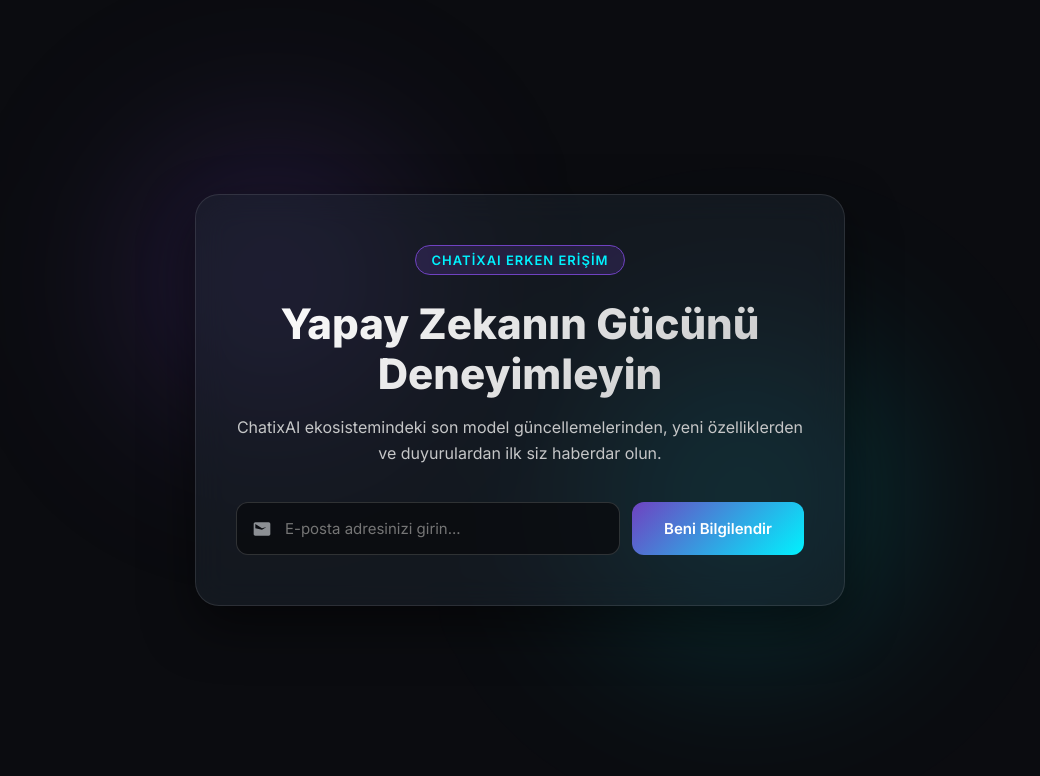
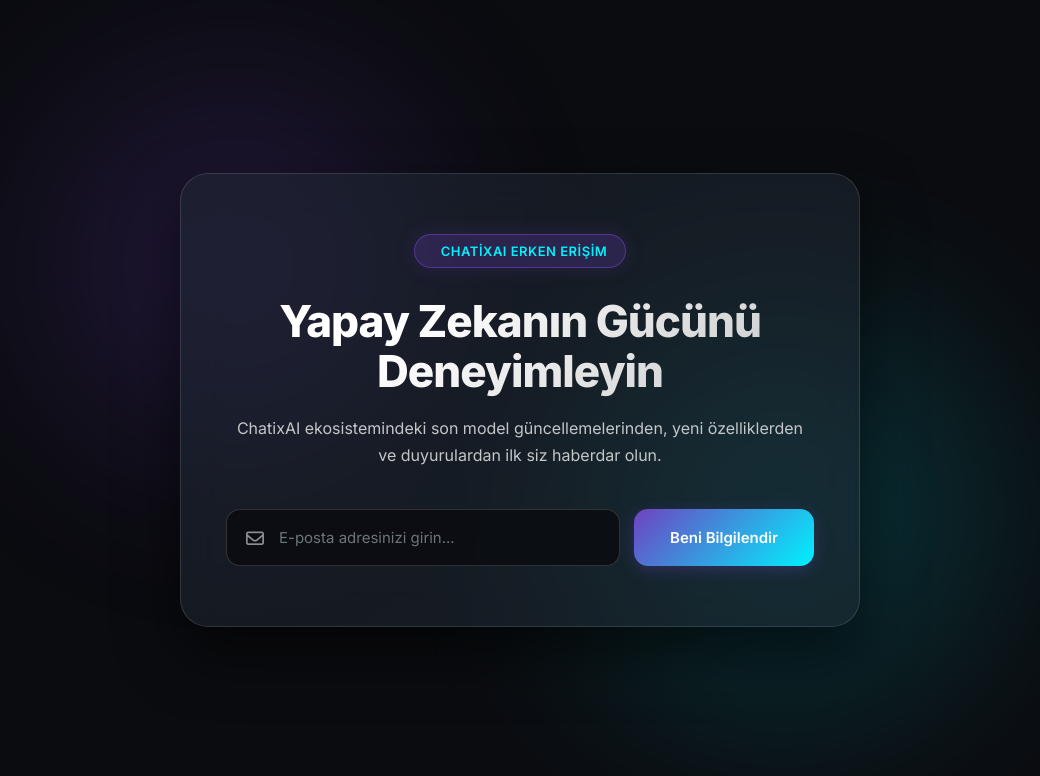
Before and after one commit to lowaiofficial-blip/ChatixAIMail, a website: page index.html in a window 1280 px wide. Shown: the whole page, without its empty margins (120-1160 px from the left). Drawn offline with Linux system fonts and the light colour scheme.

Commit message:
Update index.html

```diff
--- a/index.html
+++ b/index.html
@@ -4,7 +4,9 @@
   <meta charset="UTF-8">
   <meta name="viewport" content="width=device-width, initial-scale=1.0">
   <title>ChatixAI - Geleceğin Yapay Zeka Platformu</title>
-  <link href="https://fonts.googleapis.com/css2?family=Inter:wght@300;400;600;800&display=swap" rel="stylesheet">
+  <link href="https://fonts.googleapis.com/css2?family=Inter:wght@300;400;500;600;800&display=swap" rel="stylesheet">
+  <!-- FontAwesome CDN -->
+  <link rel="stylesheet" href="https://cdnjs.cloudflare.com/ajax/libs/font-awesome/6.4.0/css/all.min.css">
   <style>
     * {
       box-sizing: border-box;
@@ -26,157 +28,182 @@
 
     .glow-1 {
       position: absolute;
-      width: 400px;
-      height: 400px;
-      background: radial-gradient(circle, rgba(111,66,193,0.35) 0%, rgba(0,0,0,0) 70%);
-      top: 10%;
-      left: 15%;
-      filter: blur(80px);
+      width: 450px;
+      height: 450px;
+      background: radial-gradient(circle, rgba(111,66,193,0.4) 0%, rgba(0,0,0,0) 70%);
+      top: 5%;
+      left: 10%;
+      filter: blur(90px);
       z-index: 1;
+      animation: pulseGlow 8s infinite alternate;
     }
 
     .glow-2 {
       position: absolute;
-      width: 450px;
-      height: 450px;
-      background: radial-gradient(circle, rgba(0,242,254,0.25) 0%, rgba(0,0,0,0) 70%);
-      bottom: 10%;
-      right: 15%;
-      filter: blur(80px);
+      width: 500px;
+      height: 500px;
+      background: radial-gradient(circle, rgba(0,242,254,0.3) 0%, rgba(0,0,0,0) 70%);
+      bottom: 5%;
+      right: 10%;
+      filter: blur(90px);
       z-index: 1;
+      animation: pulseGlow 10s infinite alternate-reverse;
+    }
+
+    @keyframes pulseGlow {
+      0% { transform: scale(1); opacity: 0.8; }
+      100% { transform: scale(1.15); opacity: 1; }
     }
 
     .container {
       position: relative;
       z-index: 2;
-      max-width: 650px;
+      max-width: 680px;
       width: 90%;
-      padding: 50px 40px;
-      background: rgba(31, 40, 51, 0.45);
-      border: 1px solid rgba(255, 255, 255, 0.1);
-      backdrop-filter: blur(16px);
-      border-radius: 24px;
-      box-shadow: 0 20px 50px rgba(0, 0, 0, 0.5);
+      padding: 60px 45px;
+      background: rgba(31, 40, 51, 0.55);
+      border: 1px solid rgba(255, 255, 255, 0.12);
+      backdrop-filter: blur(20px);
+      border-radius: 28px;
+      box-shadow: 0 25px 60px rgba(0, 0, 0, 0.6);
       text-align: center;
     }
 
     .badge {
-      display: inline-block;
-      padding: 6px 16px;
-      background: rgba(111, 66, 193, 0.2);
-      border: 1px solid #6f42c1;
+      display: inline-flex;
+      align-items: center;
+      gap: 8px;
+      padding: 8px 18px;
+      background: rgba(111, 66, 193, 0.25);
+      border: 1px solid rgba(111, 66, 193, 0.6);
       color: #00f2fe;
       border-radius: 50px;
       font-size: 13px;
       font-weight: 600;
-      letter-spacing: 1px;
-      margin-bottom: 24px;
+      letter-spacing: 0.5px;
+      margin-bottom: 28px;
       text-transform: uppercase;
+      box-shadow: 0 0 20px rgba(111,66,193,0.2);
     }
 
     h1 {
-      font-size: 42px;
+      font-size: 44px;
       font-weight: 800;
-      margin-bottom: 16px;
-      background: linear-gradient(135deg, #ffffff 0%, #c5c6c7 100%);
+      margin-bottom: 18px;
+      background: linear-gradient(135deg, #ffffff 30%, #c5c6c7 100%);
       -webkit-background-clip: text;
       -webkit-text-fill-color: transparent;
-      line-height: 1.2;
+      line-height: 1.15;
+      letter-spacing: -1px;
     }
 
     p {
       color: #c5c6c7;
       font-size: 16px;
-      line-height: 1.6;
-      margin-bottom: 36px;
+      line-height: 1.7;
+      margin-bottom: 40px;
+      font-weight: 400;
     }
 
     .form-group {
       display: flex;
-      gap: 12px;
+      gap: 14px;
       flex-wrap: wrap;
     }
 
     .input-wrapper {
       position: relative;
       flex: 1;
-      min-width: 260px;
+      min-width: 280px;
     }
 
-    .input-wrapper svg {
+    .input-wrapper i {
       position: absolute;
-      left: 16px;
+      left: 20px;
       top: 50%;
       transform: translateY(-50%);
-      width: 20px;
-      height: 20px;
-      fill: #8c8f94;
+      color: #8c8f94;
+      font-size: 18px;
       pointer-events: none;
-      transition: fill 0.3s;
+      transition: color 0.3s;
     }
 
     input[type="email"] {
       width: 100%;
-      padding: 16px 20px 16px 48px;
-      background: rgba(11, 12, 16, 0.8);
+      padding: 18px 20px 18px 52px;
+      background: rgba(11, 12, 16, 0.85);
       border: 1px solid rgba(255, 255, 255, 0.15);
-      border-radius: 12px;
+      border-radius: 14px;
       color: #fff;
       font-size: 15px;
       outline: none;
-      transition: border-color 0.3s;
+      transition: all 0.3s ease;
+    }
+
+    input[type="email"]::placeholder {
+      color: #6c757d;
     }
 
     input[type="email"]:focus {
       border-color: #00f2fe;
+      box-shadow: 0 0 15px rgba(0, 242, 254, 0.2);
     }
 
-    input[type="email"]:focus + svg,
-    .input-wrapper:focus-within svg {
-      fill: #00f2fe;
+    input[type="email"]:focus ~ i,
+    .input-wrapper:focus-within i {
+      color: #00f2fe;
     }
 
     button {
-      padding: 16px 32px;
+      padding: 18px 36px;
       background: linear-gradient(135deg, #6f42c1, #00f2fe);
       border: none;
-      border-radius: 12px;
+      border-radius: 14px;
       color: #fff;
       font-size: 15px;
       font-weight: 600;
       cursor: pointer;
-      transition: transform 0.2s, box-shadow 0.2s;
+      transition: all 0.3s ease;
+      box-shadow: 0 4px 15px rgba(111,66,193,0.3);
     }
 
     button:hover {
       transform: translateY(-2px);
-      box-shadow: 0 8px 25px rgba(0, 242, 254, 0.3);
+      box-shadow: 0 8px 25px rgba(0, 242, 254, 0.4);
     }
 
     button:disabled {
       opacity: 0.6;
       cursor: not-allowed;
       transform: none;
+      box-shadow: none;
     }
 
     #message {
-      margin-top: 20px;
+      margin-top: 24px;
       font-size: 14px;
-      padding: 12px;
-      border-radius: 8px;
+      padding: 14px;
+      border-radius: 10px;
       display: none;
+      font-weight: 500;
+      animation: fadeIn 0.4s ease;
+    }
+
+    @keyframes fadeIn {
+      from { opacity: 0; transform: translateY(-5px); }
+      to { opacity: 1; transform: translateY(0); }
     }
 
     .msg-success {
-      background: rgba(40, 167, 69, 0.2);
-      border: 1px solid #28a745;
-      color: #28a745;
+      background: rgba(40, 167, 69, 0.15);
+      border: 1px solid rgba(40, 167, 69, 0.4);
+      color: #2ecc71;
     }
 
     .msg-error {
-      background: rgba(220, 53, 69, 0.2);
-      border: 1px solid #dc3545;
-      color: #dc3545;
+      background: rgba(220, 53, 69, 0.15);
+      border: 1px solid rgba(220, 53, 69, 0.4);
+      color: #e74c3c;
     }
   </style>
 </head>
@@ -186,15 +213,15 @@
   <div class="glow-2"></div>
 
   <div class="container">
-    <div class="badge">ChatixAI Erken Erişim</div>
+    <div class="badge">
+      <i class="fa-solid fa-sparkles" style="color: #00f2fe;"></i> ChatixAI Erken Erişim
+    </div>
     <h1>Yapay Zekanın Gücünü Deneyimleyin</h1>
     <p>ChatixAI ekosistemindeki son model güncellemelerinden, yeni özelliklerden ve duyurulardan ilk siz haberdar olun.</p>
 
     <form id="subscribeForm" class="form-group">
       <div class="input-wrapper">
-        <svg xmlns="http://www.w3.org/2000/svg" viewBox="0 0 24 24">
-          <path d="M20 4H4c-1.1 0-1.99.9-1.99 2L2 18c0 1.1.9 2 2 2h16c1.1 0 2-.9 2-2V6c0-1.1-.9-2-2-2zm0 4l-8 5-8-2V6l8 5 8-2v2z"/>
-        </svg>
+        <i class="fa-regular fa-envelope"></i>
         <input type="email" id="emailInput" placeholder="E-posta adresinizi girin..." required>
       </div>
       <button type="submit" id="submitBtn">Beni Bilgilendir</button>
```
